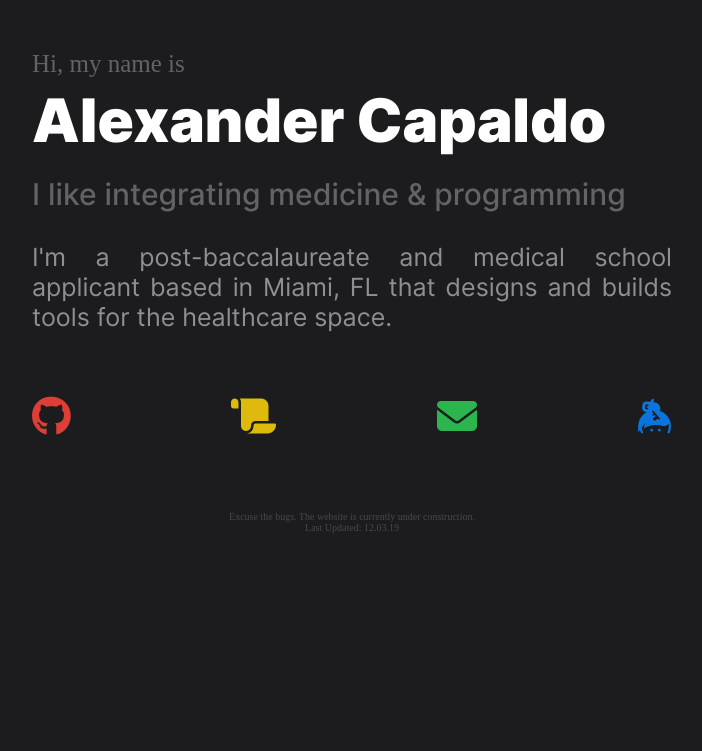
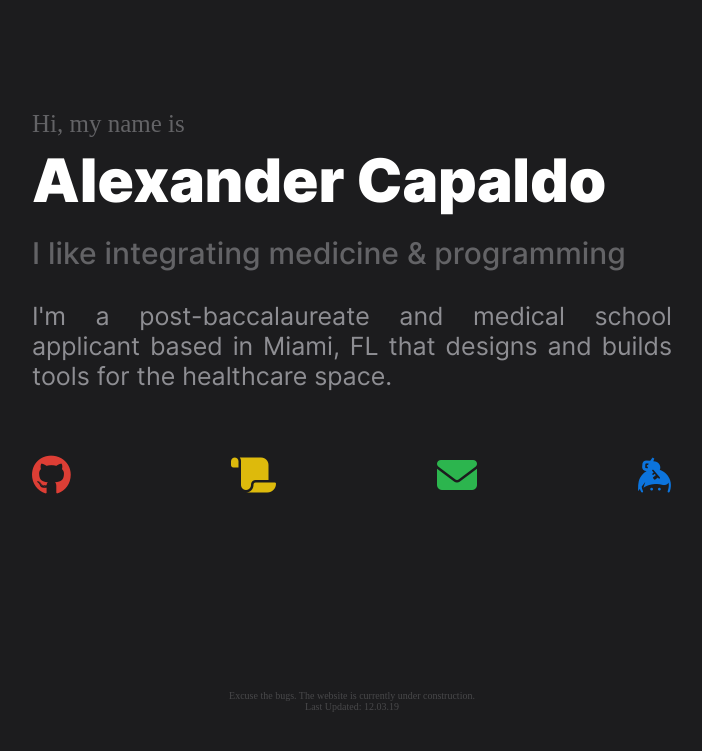
Before and after one commit to capaldo/capaldo.github.io, a Jekyll site: the page built from index.md, in a window 1280 px wide. Shown: the top 751 px of the page, without its empty margins (288-990 px from the left). Built offline with Jekyll 4.4.1, drawn with Linux system fonts in a browser that asks for light colours; nearby versions of some CDN libraries; some web fonts are replaced.

Commit message:
fix height and width of the content

```diff
--- a/css/base.css
+++ b/css/base.css
@@ -193,9 +193,7 @@
 body {
     background: var(--bg-color);
     display: grid;
-    height: 70vh;
-    position: fixed;
-    overflow: hidden;
+    height: 90vh;
     margin: 0;
     place-items: center center;
 }
@@ -308,9 +306,8 @@
 }
 
 .footer {
-    height: 9vh;
     align-items: center bottom;
-    width: 80%;
+    width: 100%;
     color: var(--footer-color);
     font-family: PPro;
     font-style: normal;
```
